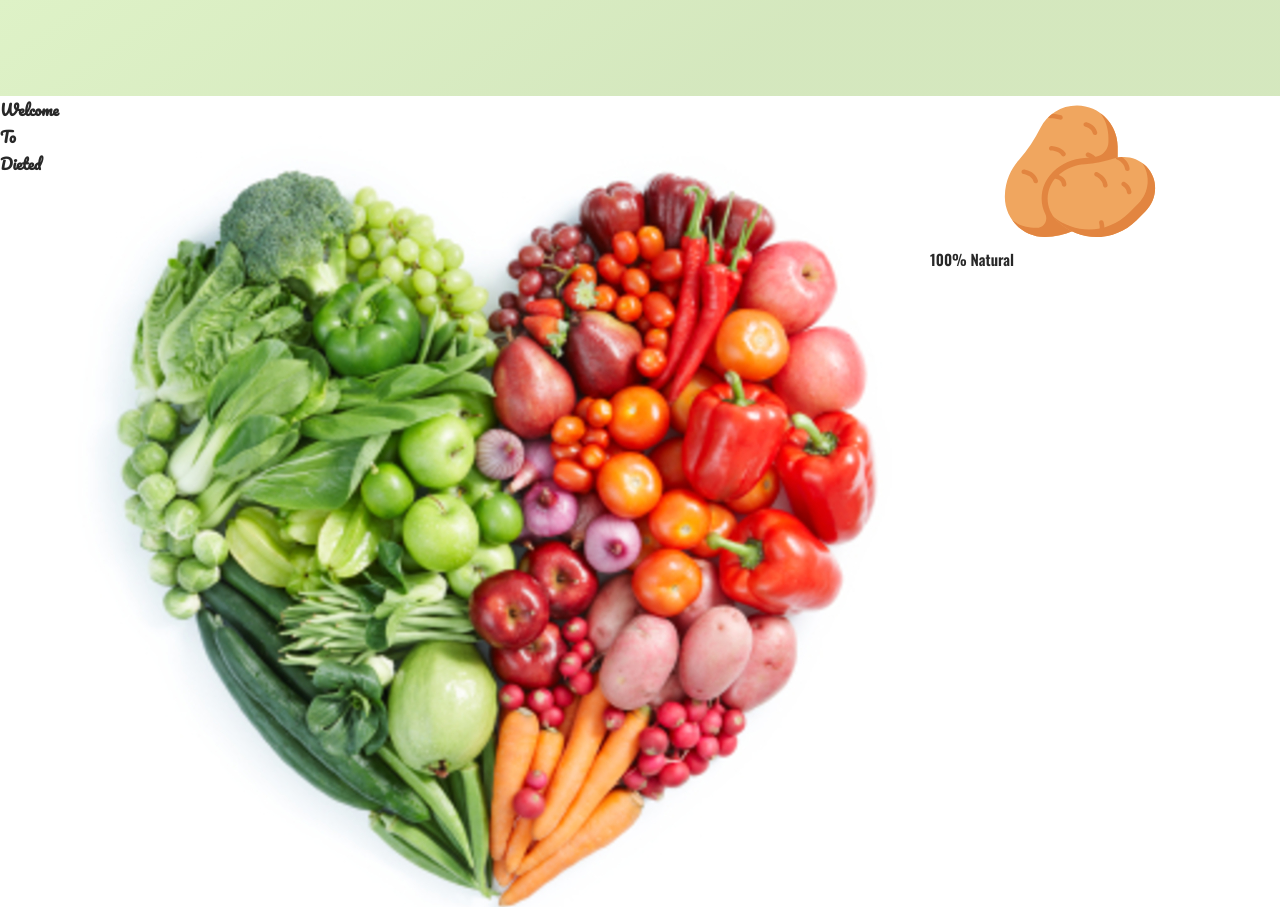
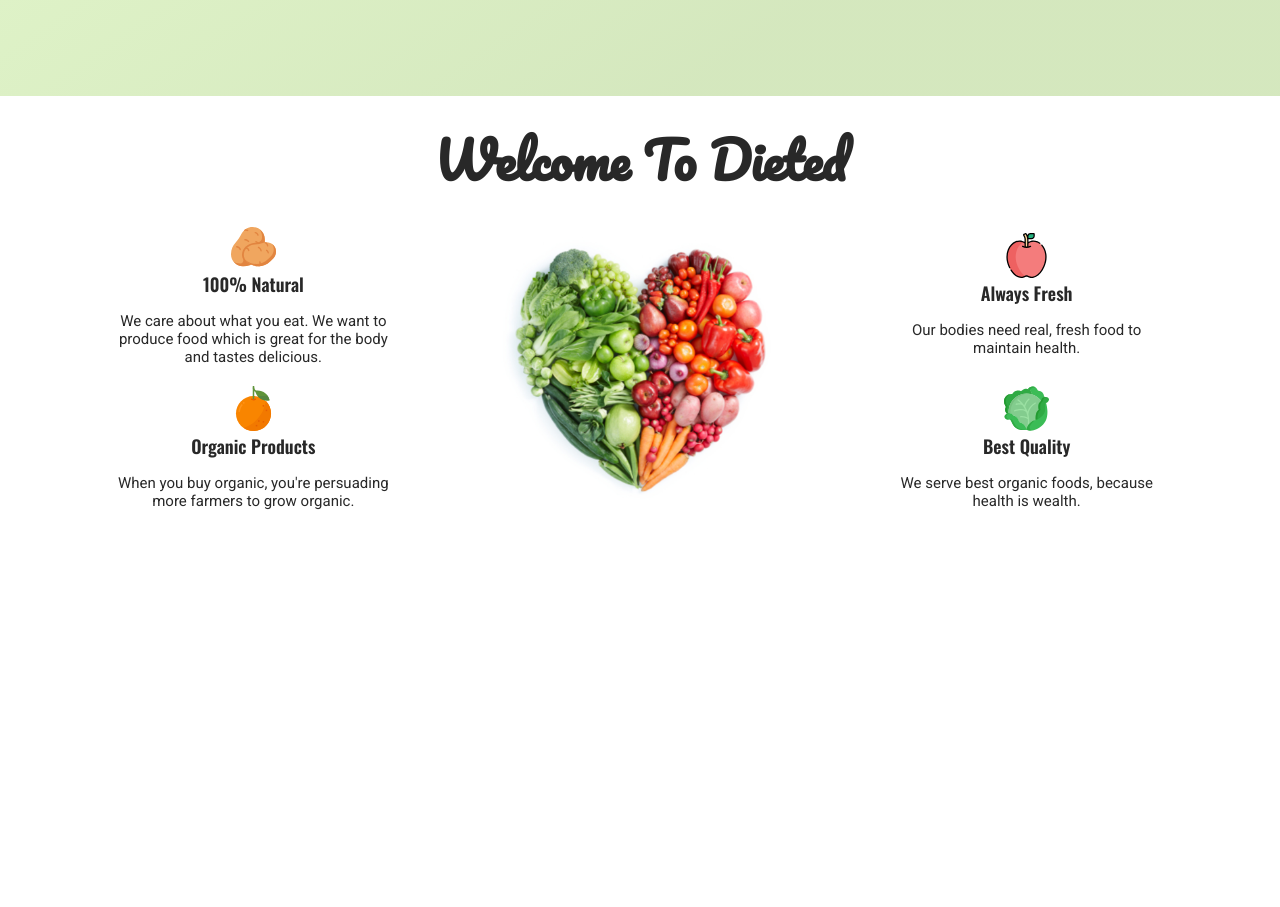
Before and after one commit to shaqdeff/Dieted-Site, a plain HTML site: page index.html in a window 1280 px wide. Shown: the part 704-1611 px from the top of the page. After the commit the page ends 1214 px from the top, so only its background shows below. Drawn offline with nearby package versions, Linux system fonts and the light colour scheme.

Commit message:
Create and add elements to about section

```diff
--- /dev/null
+++ b/dieted/_about.scss
@@ -0,0 +1,49 @@
+.about {
+  grid-column: center-start / center-end;
+
+  display: grid;
+  grid-template-columns: repeat(3, minmax(min-content, 1fr));
+  row-gap: 2rem;
+
+  align-items: center;
+  text-align: center;
+
+  margin-top: $base-margin * 2;
+
+  // Welcome to Dieted
+  &__title {
+    font-size: 5rem;
+    grid-column: 1 / -1;
+    justify-self: center;
+  }
+
+  // Fruit of Heart
+  &__image {
+    grid-column: 2 / 3;
+    grid-row: 2 / 4;
+    width: 100%;
+    height: 100%;
+    object-fit: contain;
+  }
+
+  // Overall style for each item
+  &__info {
+    padding: 0 5rem;
+
+    // Sprites
+    &__icon {
+      width: 4.5rem;
+      height: 4.5rem;
+    }
+
+    // Info heading
+    &__main-heading {
+      font-size: 1.8rem;
+    }
+
+    // Sub text
+    &__main-text {
+      font-size: 1.5rem;
+    }
+  }
+}
--- a/dieted/styles.scss
+++ b/dieted/styles.scss
@@ -5,6 +5,7 @@
 @import "base";
 @import "header";
 @import "navigation";
+@import "about";
 
 // typography
 @import "typography";
@@ -13,3 +14,4 @@
 @import "button";
 
 // utilities (margin, padding,opacity)
+@import "utilities";
--- a/index.html
+++ b/index.html
@@ -65,6 +65,7 @@
     </header>
 
     <!-- About Section -->
+    <section class="about">
       <h2 class="about__title heading-1">Welcome To Dieted</h2>
       <img
         src="images/heart-of-veg.jpg"
@@ -79,6 +80,47 @@
         <h2 class="about__info__main-heading heading-2 u-mb-small">
           100% Natural
         </h2>
+        <p class="about__info__main-text body-text">
+          We care about what you eat. We want to produce food which is great for
+          the body and tastes delicious.
+        </p>
       </div>
+      <!-- Always Fresh - Detail -->
+      <div class="about__info about__info--1">
+        <svg class="about__info__icon">
+          <use xlink:href="images/sprites.svg#apple"></use>
+        </svg>
+        <h2 class="about__info__main-heading heading-2 u-mb-small">
+          Always Fresh
+        </h2>
+        <p class="about__info__main-text body-text">
+          Our bodies need real, fresh food to maintain health.
+        </p>
+      </div>
+      <!--  Organic Products - Detail -->
+      <div class="about__info about__info--1">
+        <svg class="about__info__icon">
+          <use xlink:href="images/sprites.svg#orange"></use>
+        </svg>
+        <h2 class="about__info__main-heading heading-2 u-mb-small">
+          Organic Products
+        </h2>
+        <p class="about__info__main-text body-text">
+          When you buy organic, you're persuading more farmers to grow organic.
+        </p>
+      </div>
+      <!-- Best Quality - Detail -->
+      <div class="about__info about__info--1">
+        <svg class="about__info__icon">
+          <use xlink:href="images/sprites.svg#cabbage"></use>
+        </svg>
+        <h2 class="about__info__main-heading heading-2 u-mb-small">
+          Best Quality
+        </h2>
+        <p class="about__info__main-text body-text">
+          We serve best organic foods, because health is wealth.
+        </p>
+      </div>
+    </section>
   </body>
 </html>
```
Also changed, not shown: css/styles.css. Lines whose indentation alone changed are shown as unchanged.
